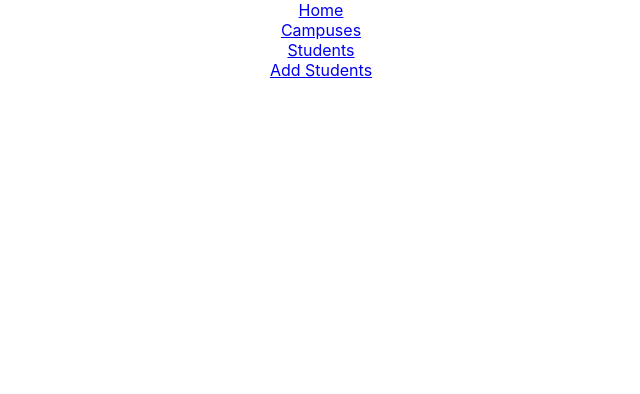
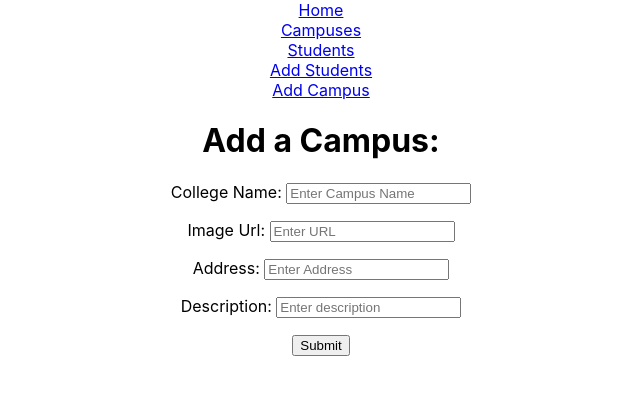
Before and after one commit to ranoushh/crud-frontend, a React (Create React App) app: page /addcampus in a window 1280 px wide. Shown: the top 394 px of the page, without its empty margins (319-959 px from the left). Built offline with nearby package versions, Linux system fonts and the light colour scheme.

Commit message:
addcampus fully functioning and working ajax post request, updated routes

```diff
--- a/src/App.js
+++ b/src/App.js
@@ -4,6 +4,7 @@ import Campuses from './components/campuses';
 import Students from './components/students';
 import AddStudents from './components/AddStudents';
 import Home from './components/Home';
+import AddCampus from './components/AddCampus';
 
 function App() {
   return (
@@ -19,6 +20,8 @@ function App() {
               <Link to="/students">Students</Link>
               <br/>
               <Link to="/AddStudents">Add Students</Link>
+              <br/>
+              <Link to="/AddCampus">Add Campus</Link>
         </nav>
 
         {/* Routes */}
@@ -27,6 +30,7 @@ function App() {
           <Route path="/campuses" element={<Campuses />} />
           <Route path="/students" element={<Students />} />
           <Route path = "/AddStudents" element={<AddStudents/>} />
+          <Route path = "/addcampus" element={<AddCampus/>} />
         </Routes>
       </div>
     </Router>
--- /dev/null
+++ b/src/components/AddCampus.jsx
@@ -0,0 +1,94 @@
+import React from 'react'
+import { useState } from 'react';
+import axios from 'axios';
+
+function AddCampus (){
+    const [newCampus, setNewCampus] = useState({
+        campusName: "",
+        imageUrl: "",
+        address: "",
+        description: ""
+    });
+
+    // //clear form - didnt work
+    // function clear(){
+    //     let element = document.getElementById("form");
+    //     element.reset()
+    // }
+
+    function handleChange(event){
+        setNewCampus({ ...newCampus, [event.target.name]: event.target.value });
+    };
+
+    function handleSubmit(event) {
+        console.log(newCampus);
+
+        try {
+            axios.post('http://localhost:8080/api/campus/addCampus', {
+                name: newCampus.campusName,
+                imageurl: newCampus.imageUrl,
+                address: newCampus.address,
+                description: newCampus.description
+            })
+            .then(response => {
+                console.log(response.data);
+
+                //clear form here after data is used
+                setNewCampus({
+                    campusName: "",
+                    imageUrl: "",
+                    address: "",
+                    description: ""
+                });
+            });
+        } catch (error) {
+            console.log(error);
+        }
+    }
+
+
+    return(
+        <div>
+            <h1>Add a Campus:</h1>
+            <form id="form" >
+            <p></p>
+                College Name: <input type = "text"
+                                id = "nameCollege"
+                                name = "campusName"
+                                value={newCampus.campusName}
+                                onChange={handleChange}
+                                placeholder="Enter Campus Name" />
+                                <p></p>
+                Image Url:    <input type = "text"
+                                id = "imageUrl"
+                                name = "imageUrl"
+                                value={newCampus.imageUrl}
+                                onChange={handleChange}
+                                placeholder="Enter URL" />
+                                <p></p>
+                Address:      <input type = "text"
+                                id = "address"
+                                name = "address"
+                                value={newCampus.address}
+                                onChange={handleChange}
+                                placeholder="Enter Address" />
+                                <p></p>
+                Description:  <input type = "text"
+                                id = "description"
+                                name = "description"
+                                value={newCampus.description}
+                                onChange={handleChange}
+                                placeholder="Enter description" />
+                                <p></p>
+            </form>
+
+        <p></p>
+
+            <button onClick={handleSubmit} id="submit">
+                Submit
+            </button>
+        </div>
+    )
+};
+
+export default AddCampus;
--- a/src/components/Home.js
+++ b/src/components/Home.js
@@ -3,6 +3,9 @@ import React from 'react'
 export default function Home() {
   console.log("helloo");
   return (
-    <div>Home Page!</div>
+    <div>
+      <h1>Home Page!</h1>
+
+    </div>
   );
 };
--- a/src/components/campuses.js
+++ b/src/components/campuses.js
@@ -23,14 +23,13 @@ export default function Campuses() {
     <div>
         <h1>All Campuses</h1>
 
-
-        <div style = {{display: 'inline', float: 'left'}} >
+        <div>
             {allCampuses.length > 0 ? (
         <ul>
           {allCampuses.map((campus, index) => (
-            <li key={index} N>
+            <li key={index}   style = {{display: 'inline-block', marginRight: '15px'}} >
               <p>
-                <h4> Campus: {campus.name} </h4>
+                <h4>{campus.name} </h4> {campus.address}
               <p></p>
               <img style={{ width: 350, height: 300 }} src= {campus.imageurl}></img></p>
             </li>
```
